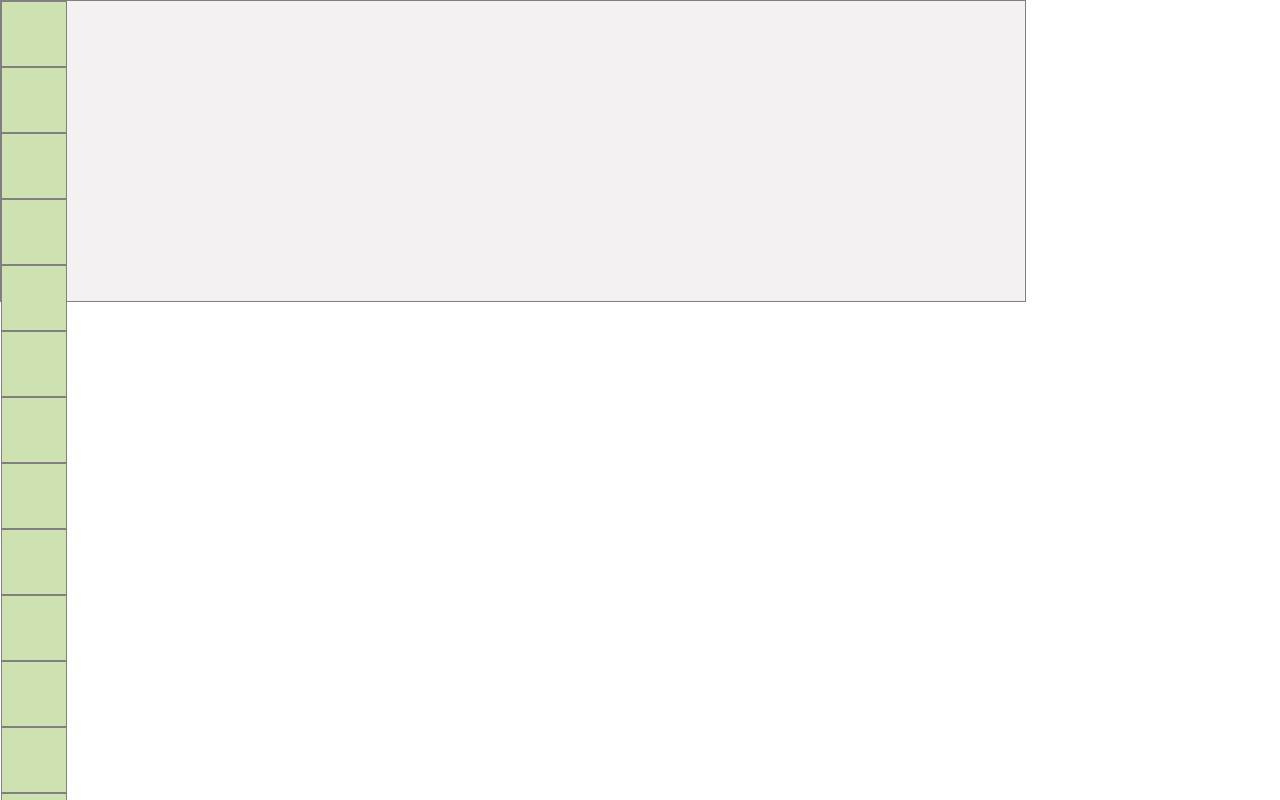
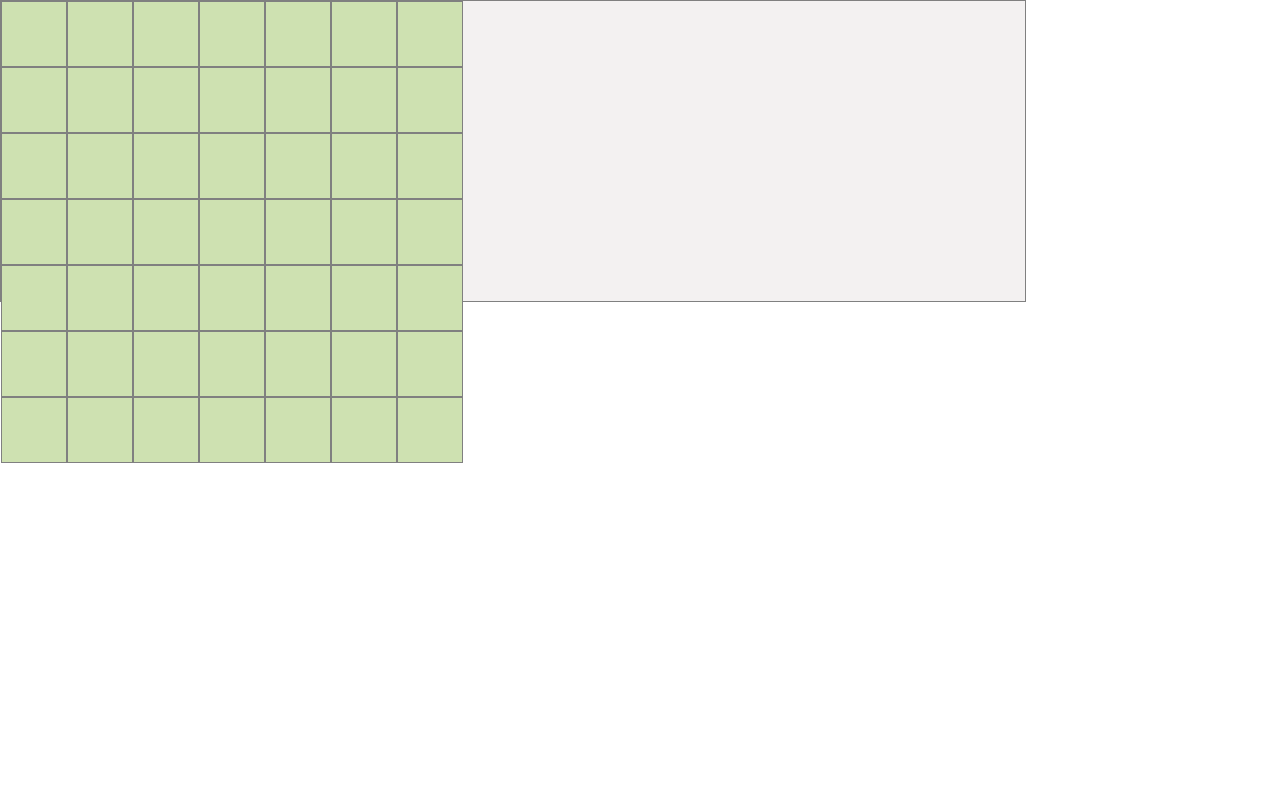
Before and after one commit to ya6/react-game, a React (Create React App) app: page / in a window 1280 px wide. Shown: the top 800 px of the page. Built offline with nearby package versions, Linux system fonts and the light colour scheme.

Commit message:
feat: basic render matrix

```diff
--- a/src/App.js
+++ b/src/App.js
@@ -8,7 +8,7 @@ class App extends Component {
   constructor() {
     super();
     this.state = {
-      fieldSize: 10,
+      fieldSize: 7,
       field: [],
     };
   }
@@ -23,7 +23,7 @@ class App extends Component {
     }
 
     for (let b = 0; b < fieldSize; b++) {
-      _arr[_random(0,9)][_random(0,9)] = -1
+      _arr[_random(0, this.state.fieldSize-1)][_random(0, this.state.fieldSize-1)] = -1
     }
 
    // console.log(_arr);
--- a/src/components/field/field.component.jsx
+++ b/src/components/field/field.component.jsx
@@ -20,10 +20,11 @@ const Field = ( { field }) => {
 
     }
 
+    const _style = { display: 'flex' }
 
   return (
       <div className = "field">
-{ blocks }
+{ blocks.map(blocks_y => {return (<div style={_style}> { blocks_y} </div>)}) }
       </div>
 
   );
```
